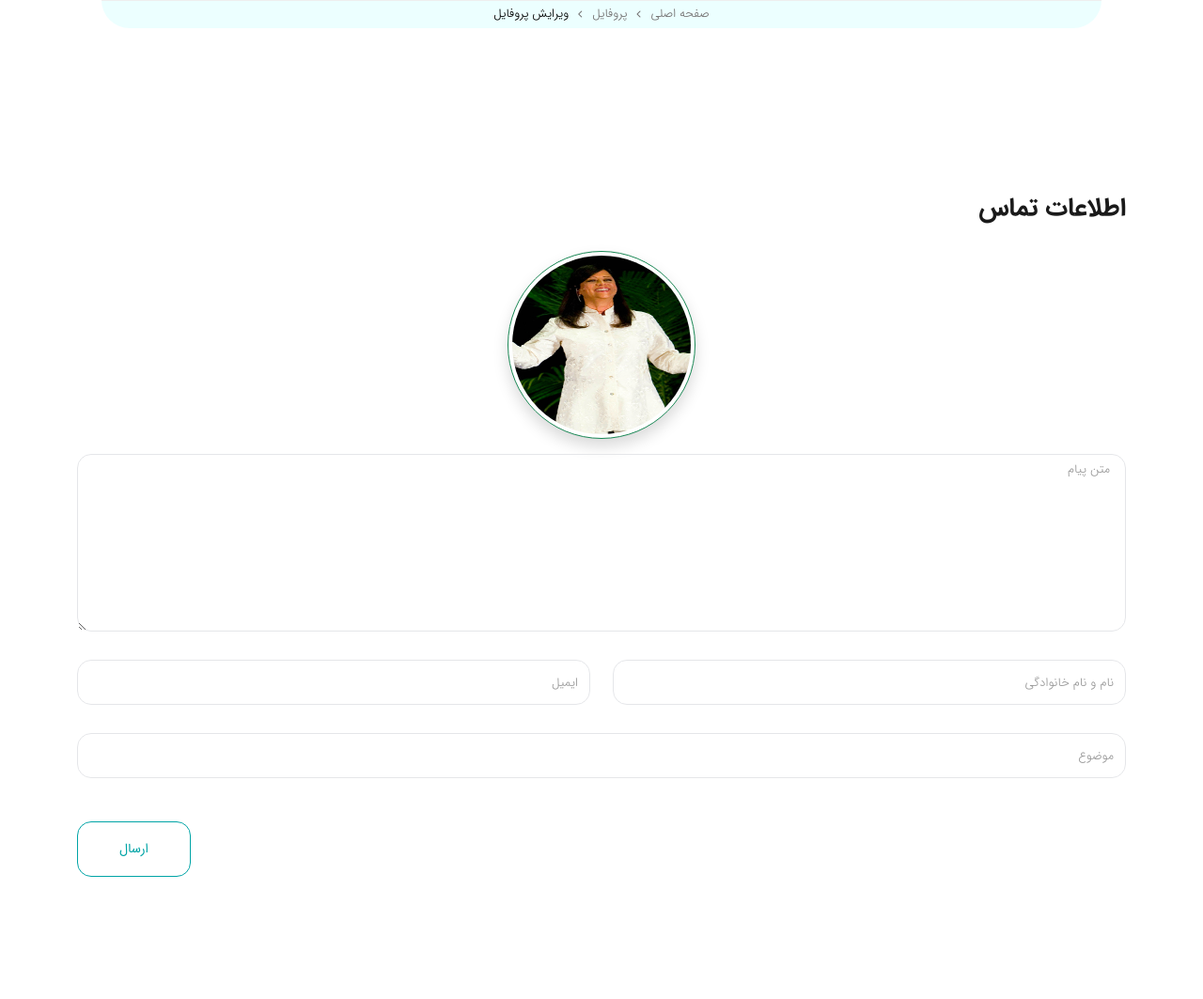
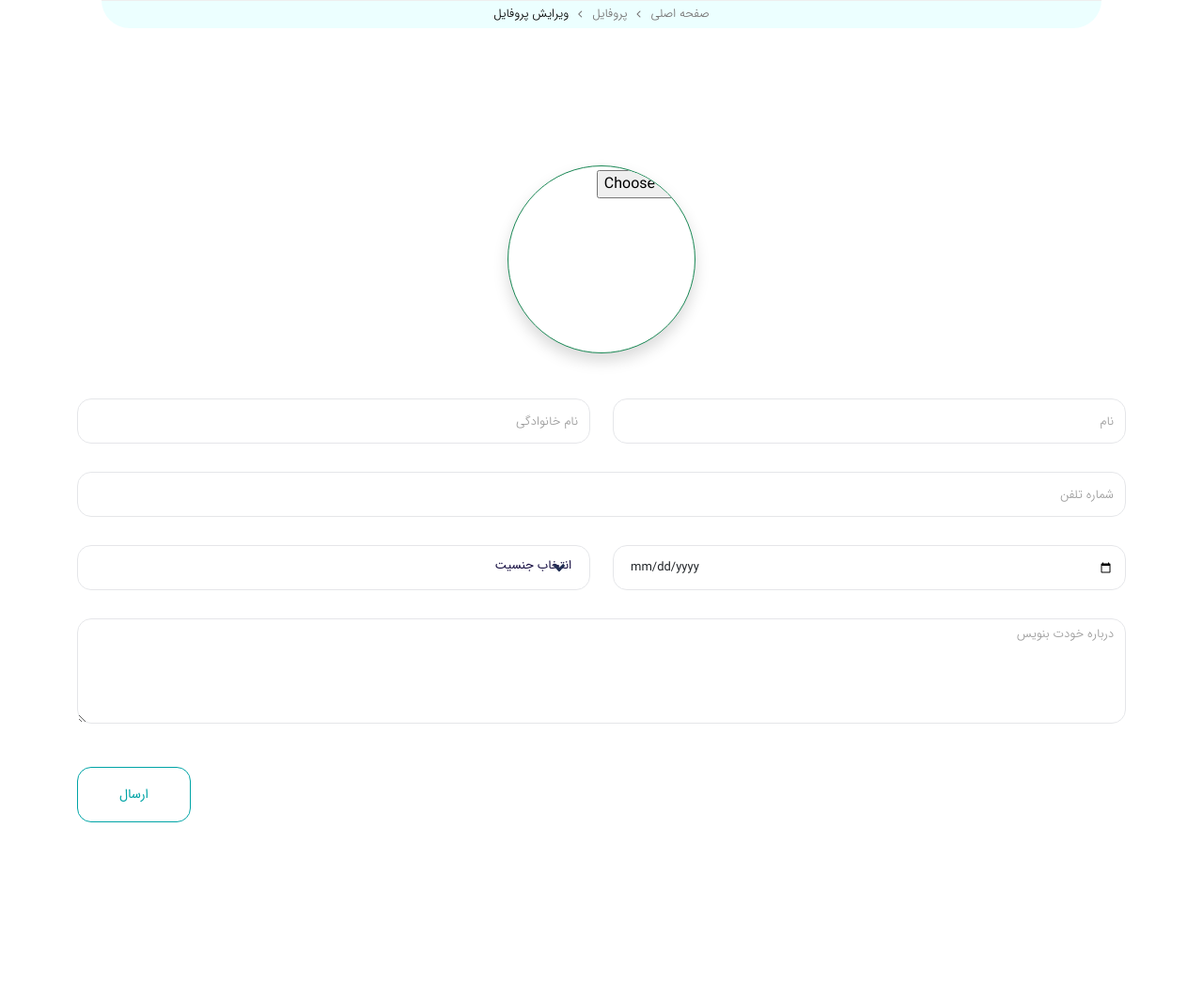
Before and after one commit to Rouhi01/book_store, a Django app: page /accounts/edit_profile/ in a window 1280 px wide. Shown: the whole page at 94% size. After the commit the page ends 875 px from the top, so only its background shows below. Run offline with Django 5.2, Linux system fonts and the light colour scheme; some libraries are stand-ins or nearby versions.

Commit message:
just matched context from EditProfileView into edit_profile.html

```diff
--- a/accounts/forms.py
+++ b/accounts/forms.py
@@ -1,7 +1,7 @@
 from django import forms
 from django.contrib.auth.forms import ReadOnlyPasswordHashField
 from django.core.exceptions import ValidationError
-from .models import User
+from .models import User, Profile
 
 
 class UserCreationForm(forms.ModelForm):
@@ -62,3 +62,29 @@ class UserLoginForm(forms.Form):
         widget=forms.EmailInput(attrs={'placeholder':'ایمیل / نام کاربری'}),
         label='نام کاربری یا ایمیل'
     )
+
+
+class EditProfileForm(forms.ModelForm):
+    class Meta:
+        model = Profile
+        fields = ['first_name', 'last_name', 'phone_number', 'gender', 'date_of_birth', 'bio', 'profile_picture']
+        widgets = {
+            'first_name': forms.TextInput(attrs={'class': 'form-control valid', 'type': 'text', 'placeholder': 'نام'}),
+            'last_name': forms.TextInput(
+                attrs={'class': 'form-control valid', 'type': 'text', 'placeholder': 'نام خانوادگی'}
+            ),
+            'phone_number': forms.TextInput(attrs={'class': 'form-control', 'type': 'text', 'placeholder': 'شماره تلفن'}),
+            'bio': forms.Textarea(attrs={'class': 'form-control', 'rows': 5, 'placeholder': 'درباره خودت بنویس'}),
+            'date_of_birth': forms.DateInput(
+                attrs={'class': 'form-control valid', 'type': 'date', 'placeholder': 'تاریخ تولد'}
+            ),
+            'gender': forms.Select(attrs={'class': 'form-control'}),
+            'profile_picture': forms.ClearableFileInput(
+                attrs={'class': 'form-control-file avatar img-thumbnail border border-success shadow'}),
+        }
+
+    def clean_phone_number(self):
+        phone_number = self.cleaned_data['phone_number']
+        if Profile.objects.filter(phone_number=phone_number).exists():
+            raise ValidationError('کاربری با این شماره تلفن وجود دارد.')
+        return phone_number
--- a/accounts/models.py
+++ b/accounts/models.py
@@ -31,6 +31,7 @@ class User(AbstractBaseUser):
 class Profile(models.Model):
 
     GENDER_CHOICES = [
+        ('', 'انتخاب جنسیت'),
         ('male', 'مرد'),
         ('female', 'زن'),
     ]
--- a/accounts/templates/accounts/edit_profile.html
+++ b/accounts/templates/accounts/edit_profile.html
@@ -38,47 +38,70 @@
     <section class="contact-section">
         <div class="container">
             <div class="row">
-                <div class="col-12">
-                    <h2 class="contact-title">اطلاعات تماس</h2>
-                </div>
-                <div style="text-align: center" class="col-lg-12 mb-3 mt-2">
-                    <a href="">
-                        <img src="{% static 'img/author/barbara.jpg' %}" alt="Avatar"
-                             class="avatar img-thumbnail border border-success shadow">
-                    </a>
-                </div>
                 <div class="col-lg-12">
                     <form class="form-contact contact_form" action="contact_process.php" method="post" id="contactForm"
                           novalidate="novalidate">
+                        {% csrf_token %}
+                        <div style="text-align: center" class="col-lg-12 mb-5">
+                            <a href="">
+                                {{ form.profile_picture }}
+{#                                <img src="{% static 'img/author/barbara.jpg' %}" alt="Avatar"#}
+{#                                     class="avatar img-thumbnail border border-success shadow">#}
+                            </a>
+                        </div>
                         <div class="row">
-                            <div class="col-12">
+                            <div class="col-sm-6">
                                 <div class="form-group">
-                                        <textarea class="form-control w-100" name="message" id="message" cols="30"
-                                                  rows="9"
-                                                  onfocus="this.placeholder = ''" onblur="this.placeholder = 'متن پیام'"
-                                                  placeholder=" متن پیام"></textarea>
+                                    {{ form.first_name }}
+{#                                    <input class="form-control valid" name="name" id="name" type="text"#}
+{#                                           onfocus="this.placeholder = ''"#}
+{#                                           onblur="this.placeholder = '{{ form.first_name.label }}'"#}
+{#                                           placeholder="{{ form.first_name.label }}">#}
                                 </div>
                             </div>
                             <div class="col-sm-6">
                                 <div class="form-group">
-                                    <input class="form-control valid" name="name" id="name" type="text"
-                                           onfocus="this.placeholder = ''"
-                                           onblur="this.placeholder = 'نام و نام خانوادگی'"
-                                           placeholder="نام و نام خانوادگی">
+                                    {{ form.last_name }}
+{#                                    <input class="form-control valid" name="last_name" id="last_name" type="text"#}
+{#                                           onfocus="this.placeholder = ''" onblur="this.placeholder = 'نام خانوادگی'"#}
+{#                                           placeholder="نام خانوادگی">#}
+                                </div>
+                            </div>
+                            <div class="col-12">
+                                <div class="form-group">
+                                    {{ form.phone_number }}
+{#                                    <input class="form-control" name="phone_number" id="phone_number" type="text"#}
+{#                                           onfocus="this.placeholder = ''" onblur="this.placeholder = 'شماره تلفن'"#}
+{#                                           placeholder="شماره تلفن">#}
                                 </div>
                             </div>
                             <div class="col-sm-6">
                                 <div class="form-group">
-                                    <input class="form-control valid" name="email" id="email" type="email"
-                                           onfocus="this.placeholder = ''" onblur="this.placeholder = 'ایمیل'"
-                                           placeholder="ایمیل">
+                                    {{ form.date_of_birth }}
+{#                                    <input class="form-control valid" name="date_of_birth" id="date_of_birth"#}
+{#                                           type="date"#}
+{#                                           onfocus="this.placeholder = ''" onblur="this.placeholder = 'تاریخ تولد'"#}
+{#                                           placeholder="تاریخ تولد">#}
                                 </div>
                             </div>
+                            <div class="col-sm-6">
+                                <div class="form-group">
+                                    {{ form.gender }}
+{#                                    <text class="text-muted">جنسیت:</text>#}
+{#                                    <input type="radio" id="html" name="gender" value="مرد" class="mr-10">#}
+{#                                    <label for="html">مرد</label>#}
+{#                                    <input type="radio" id="css" name="gender" value="زن">#}
+{#                                    <label for="css">زن</label><br>#}
+                                </div>
+                            </div>
+
                             <div class="col-12">
                                 <div class="form-group">
-                                    <input class="form-control" name="subject" id="subject" type="text"
-                                           onfocus="this.placeholder = ''" onblur="this.placeholder = 'موضوع'"
-                                           placeholder="موضوع">
+                                    {{ form.bio }}
+{#                                        <textarea class="form-control w-100" name="message" id="message" cols="30"#}
+{#                                                  rows="9"#}
+{#                                                  onfocus="this.placeholder = ''" onblur="this.placeholder = 'متن پیام'"#}
+{#                                                  placeholder="درباره خودت بنویس"></textarea>#}
                                 </div>
                             </div>
                         </div>
--- a/accounts/urls.py
+++ b/accounts/urls.py
@@ -11,5 +11,4 @@ urlpatterns = [
 
     path('profile/', views.ProfileView.as_view(), name='profile'),
     path('edit_profile/', views.EditProfileView.as_view(), name='edit_profile'),
-    path('bio/', views.BioView.as_view(), name='bio'),
 ]
--- a/accounts/views.py
+++ b/accounts/views.py
@@ -3,7 +3,7 @@ from django.utils.encoding import force_str
 from django.shortcuts import render, redirect
 from django.utils.http import urlsafe_base64_decode
 from django.views import View
-from .forms import UserCreationForm, UserLoginForm
+from .forms import UserCreationForm, UserLoginForm, EditProfileForm
 from django.contrib import messages
 from utils import email_registration_code
 from .tokens import account_activation_token
@@ -143,15 +143,9 @@ class ProfileView(View):
 
 class EditProfileView(View):
     templates_name = 'accounts/edit_profile.html'
-    form_class = 'EditProfileForm'
+    form_class = EditProfileForm
 
     def get(self, request):
-        return render(request, self.templates_name)
-
-
-class BioView(View):
-    template_name = 'accounts/bio.html'
-    form_class = ''
-
-    def get(self, request):
-        return render(request, self.template_name)
+        form = self.form_class()
+        context = {'form': form}
+        return render(request, self.templates_name, context=context)
```
Also changed, not shown: accounts/templates/accounts/bio.html (deleted, +0 -67 lines), accounts/templates/accounts/includes/profile_header.html (added, +15 -0 lines), accounts/templates/accounts/profile.html (+5 -18 lines).
